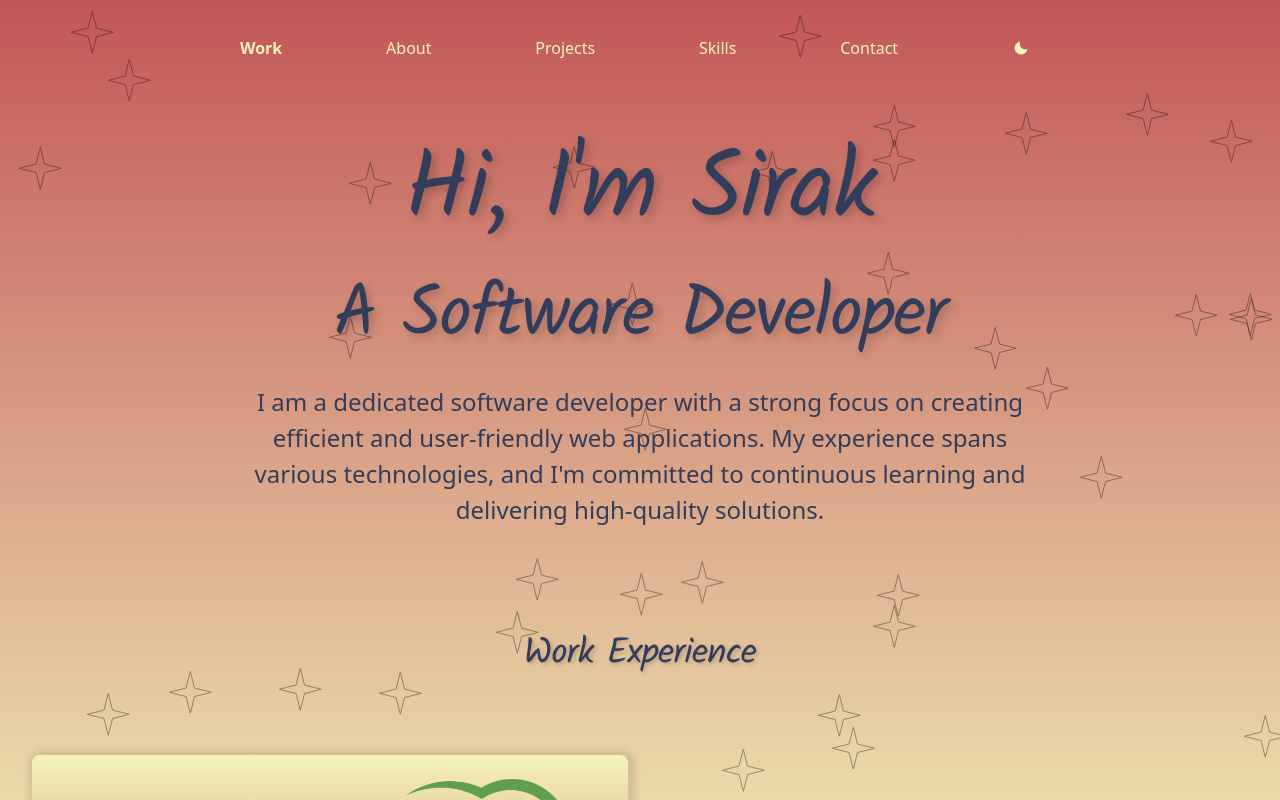
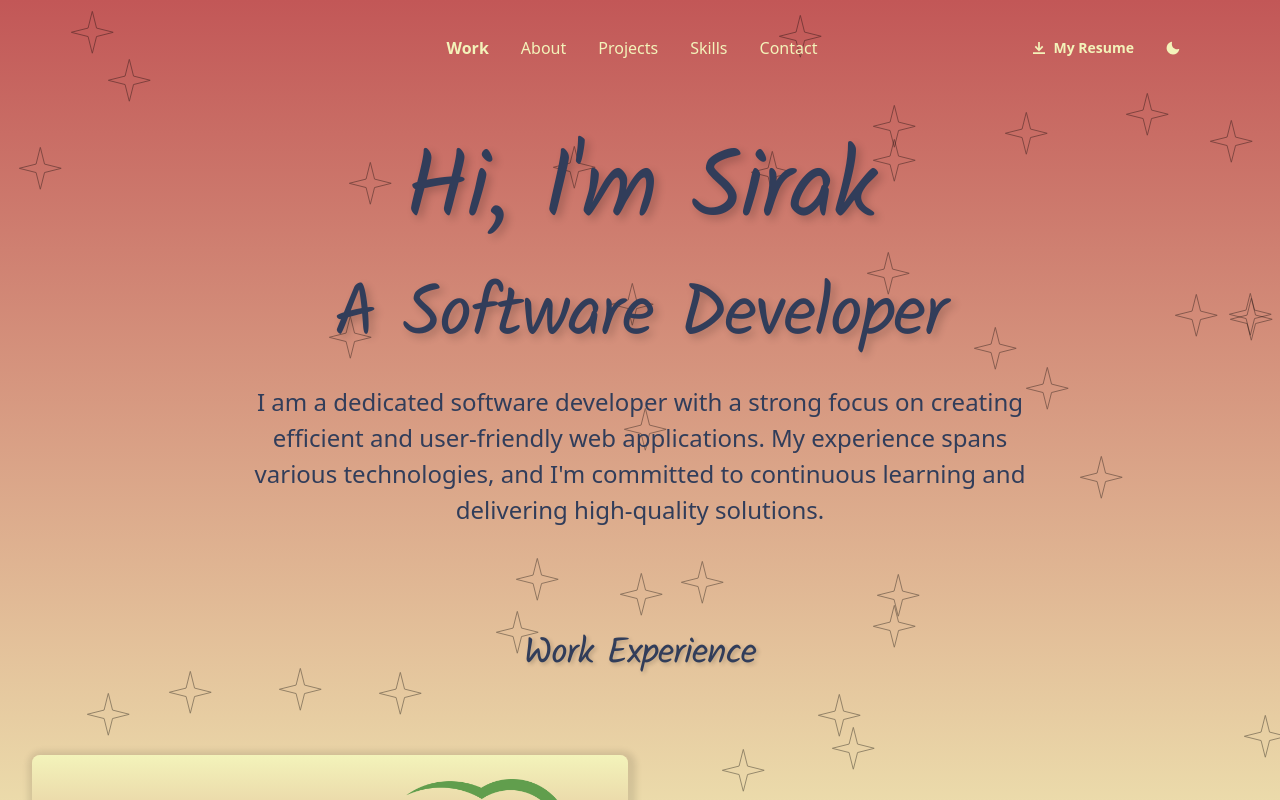
Before and after one commit to sirakradaa/resume-website, a React (Create React App) app: page / in a window 1280 px wide. Shown: the top 800 px of the page. Built offline with nearby package versions, Linux system fonts and the light colour scheme.

Commit message:
Update header.tsx

```diff
--- a/src/components/header.tsx
+++ b/src/components/header.tsx
@@ -5,13 +5,25 @@ import {
   Button,
   useColorMode,
   useColorModeValue,
+  IconButton,
+  Menu,
+  MenuButton,
+  MenuList,
+  MenuItem,
+  useBreakpointValue,
 } from "@chakra-ui/react";
-import { NavLink } from "react-router-dom";
-import { MoonIcon, SunIcon } from "@chakra-ui/icons";
+import { NavLink, useLocation } from "react-router-dom";
+import {
+  MoonIcon,
+  SunIcon,
+  DownloadIcon,
+  HamburgerIcon,
+} from "@chakra-ui/icons";
 
 const Header = () => {
   const { colorMode, toggleColorMode } = useColorMode();
   const [isScrolled, setIsScrolled] = useState(false);
+  const location = useLocation();
 
   const bgColor = useColorModeValue(
     isScrolled ? "rgba(194, 87, 87, 0.8)" : "transparent",
@@ -20,6 +32,8 @@ const Header = () => {
   const textColor = useColorModeValue("brand.cream", "brand.cream");
   const boxShadow = isScrolled ? "0 4px 6px rgba(0, 0, 0, 0.1)" : "none";
   const backdropFilter = isScrolled ? "blur(5px)" : "none";
+
+  const isMobile = useBreakpointValue({ base: true, md: false });
 
   useEffect(() => {
     const handleScroll = () => {
@@ -36,6 +50,81 @@ const Header = () => {
       window.removeEventListener("scroll", handleScroll);
     };
   }, []);
+
+  const handleResumeDownload = () => {
+    // Replace 'path_to_your_resume.pdf' with the actual path to your resume file
+    const resumeUrl =
+      "https://docs.google.com/document/d/1pOMsrRROz-R5PxtvJ_3UZOGst2ImUohX/export?format=pdf";
+    const link = document.createElement("a");
+    link.href = resumeUrl;
+    link.download = "Your_Name_Resume.pdf"; // Replace with your name
+    document.body.appendChild(link);
+    link.click();
+    document.body.removeChild(link);
+  };
+
+  const hoverStyle = {
+    bg: colorMode === "light" ? "brand.beaver" : "brand.yinMnBlue",
+    color: "brand.cream",
+  };
+
+  const menuItems = ["Work", "About", "Projects", "Skills", "Contact"];
+
+  const MenuItemLink = ({
+    to,
+    children,
+  }: {
+    to: string;
+    children: React.ReactNode;
+  }) => {
+    const isActive =
+      location.pathname === to || (to === "/" && location.pathname === "/work");
+    const activeStyle = {
+      fontWeight: "bold",
+      backgroundColor:
+        colorMode === "light" ? "brand.beaver" : "brand.yinMnBlue",
+      color: "brand.cream",
+    };
+    const inactiveStyle = {
+      fontWeight: "normal",
+      backgroundColor: "transparent",
+      color: textColor,
+    };
+
+    return (
+      <NavLink to={to} style={isActive ? activeStyle : inactiveStyle}>
+        <Box width="100%" display="block" padding="0.5rem 1rem">
+          {children}
+        </Box>
+      </NavLink>
+    );
+  };
+
+  const NavItems = () => (
+    <>
+      {menuItems.map((item) => (
+        <NavLink
+          key={item}
+          to={item === "Work" ? "/" : `/${item.toLowerCase()}`}
+          style={({ isActive }) => ({
+            fontWeight: isActive ? "bold" : "normal",
+            marginRight: "1rem",
+          })}
+        >
+          <Box
+            as="span"
+            px={2}
+            py={1}
+            borderRadius="md"
+            _hover={hoverStyle}
+            transition="all 0.3s"
+          >
+            {item}
+          </Box>
+        </NavLink>
+      ))}
+    </>
+  );
 
   return (
     <Box
@@ -55,62 +144,82 @@ const Header = () => {
       backdropFilter={backdropFilter}
       transition="all 0.3s ease-in-out"
     >
-      <Flex justify="center" align="center">
-        <Flex justify="space-between" align="center" width="100%" maxW="800px">
-          <NavLink
-            to="/"
-            style={({ isActive }) => ({
-              fontWeight: isActive ? "bold" : "normal",
-              marginRight: "1rem",
-            })}
+      <Flex justify="space-between" align="center">
+        {isMobile ? (
+          <>
+            <Menu>
+              <MenuButton
+                as={IconButton}
+                aria-label="Options"
+                icon={<HamburgerIcon />}
+                variant="outline"
+                size="lg"
+              />
+              <MenuList>
+                {menuItems.map((item) => (
+                  <MenuItem key={item} as="div" p={0}>
+                    <MenuItemLink
+                      to={item === "Work" ? "/" : `/${item.toLowerCase()}`}
                     >
-            Work
-          </NavLink>
-          <NavLink
-            to="/about"
-            style={({ isActive }) => ({
-              fontWeight: isActive ? "bold" : "normal",
-              marginRight: "1rem",
-            })}
+                      {item}
+                    </MenuItemLink>
+                  </MenuItem>
+                ))}
+              </MenuList>
+            </Menu>
+            <Flex>
+              <Button
+                leftIcon={<DownloadIcon />}
+                onClick={handleResumeDownload}
+                size="sm"
+                variant="ghost"
+                color={textColor}
+                mr={2}
+                _hover={hoverStyle}
               >
-            About
-          </NavLink>
-          <NavLink
-            to="/projects"
-            style={({ isActive }) => ({
-              fontWeight: isActive ? "bold" : "normal",
-              marginRight: "1rem",
-            })}
-          >
-            Projects
-          </NavLink>
-          <NavLink
-            to="/skills"
-            style={({ isActive }) => ({
-              fontWeight: isActive ? "bold" : "normal",
-              marginRight: "1rem",
-            })}
-          >
-            Skills
-          </NavLink>
-          <NavLink
-            to="/contact"
-            style={({ isActive }) => ({
-              fontWeight: isActive ? "bold" : "normal",
-              marginRight: "1rem",
-            })}
-          >
-            Contact
-          </NavLink>
+                Resume
+              </Button>
               <Button
                 color={textColor}
                 onClick={toggleColorMode}
                 size="sm"
                 variant="ghost"
+                _hover={hoverStyle}
               >
                 {colorMode === "light" ? <MoonIcon /> : <SunIcon />}
               </Button>
             </Flex>
+          </>
+        ) : (
+          <Flex width="100%" justify="space-between" align="center">
+            <Box flex="1" /> {/* This creates space on the left */}
+            <Flex align="center" justify="center" flex="2">
+              <NavItems />
+            </Flex>
+            <Flex align="center" justify="flex-end" flex="1">
+              <Button
+                leftIcon={<DownloadIcon />}
+                onClick={handleResumeDownload}
+                size="sm"
+                variant="ghost"
+                color={textColor}
+                mr={2}
+                _hover={hoverStyle}
+              >
+                My Resume
+              </Button>
+              <Button
+                color={textColor}
+                onClick={toggleColorMode}
+                size="sm"
+                variant="ghost"
+                _hover={hoverStyle}
+              >
+                {colorMode === "light" ? <MoonIcon /> : <SunIcon />}
+              </Button>
+            </Flex>
+          </Flex>
+        )}
       </Flex>
     </Box>
   );
```
Lines whose indentation alone changed are shown as unchanged.
